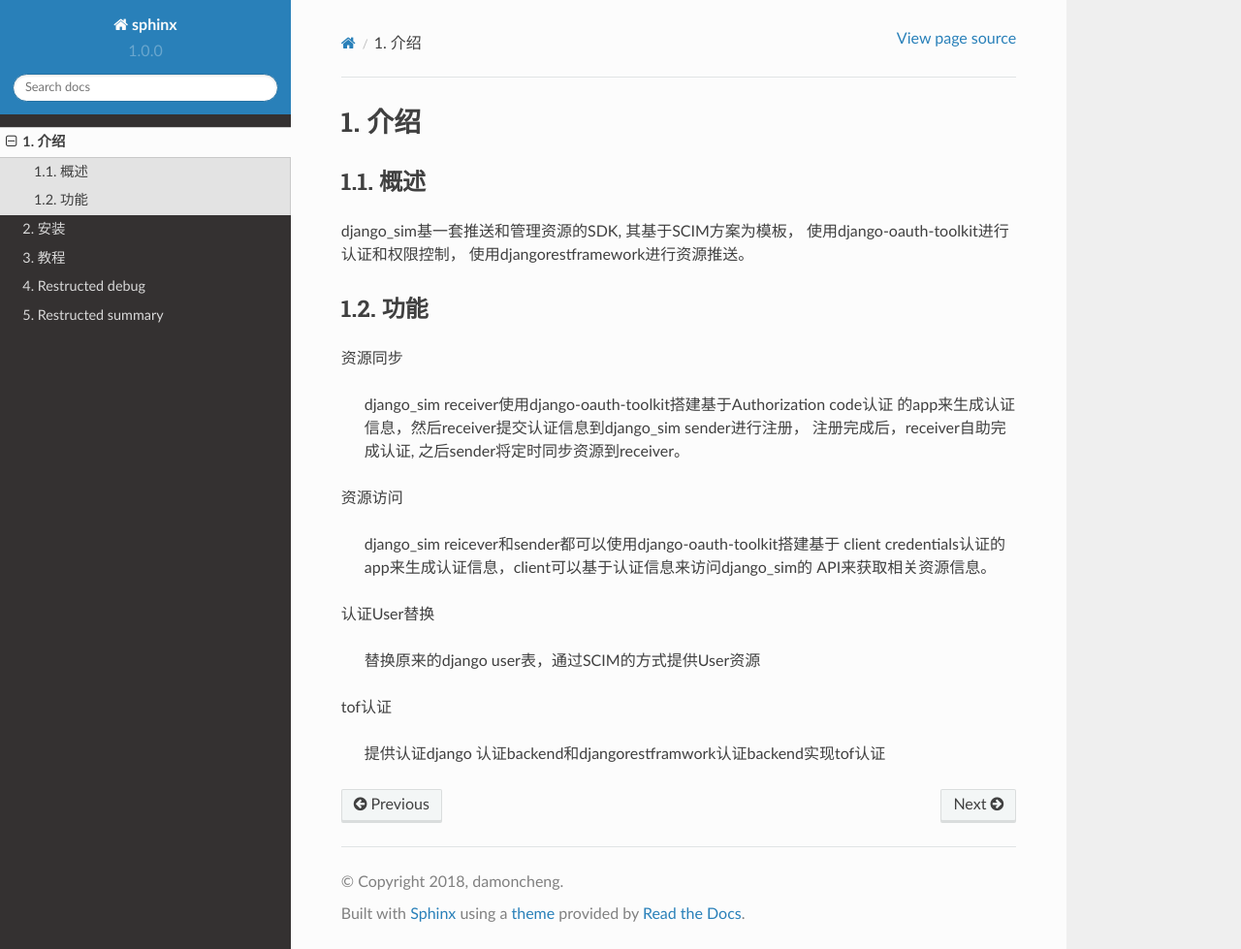
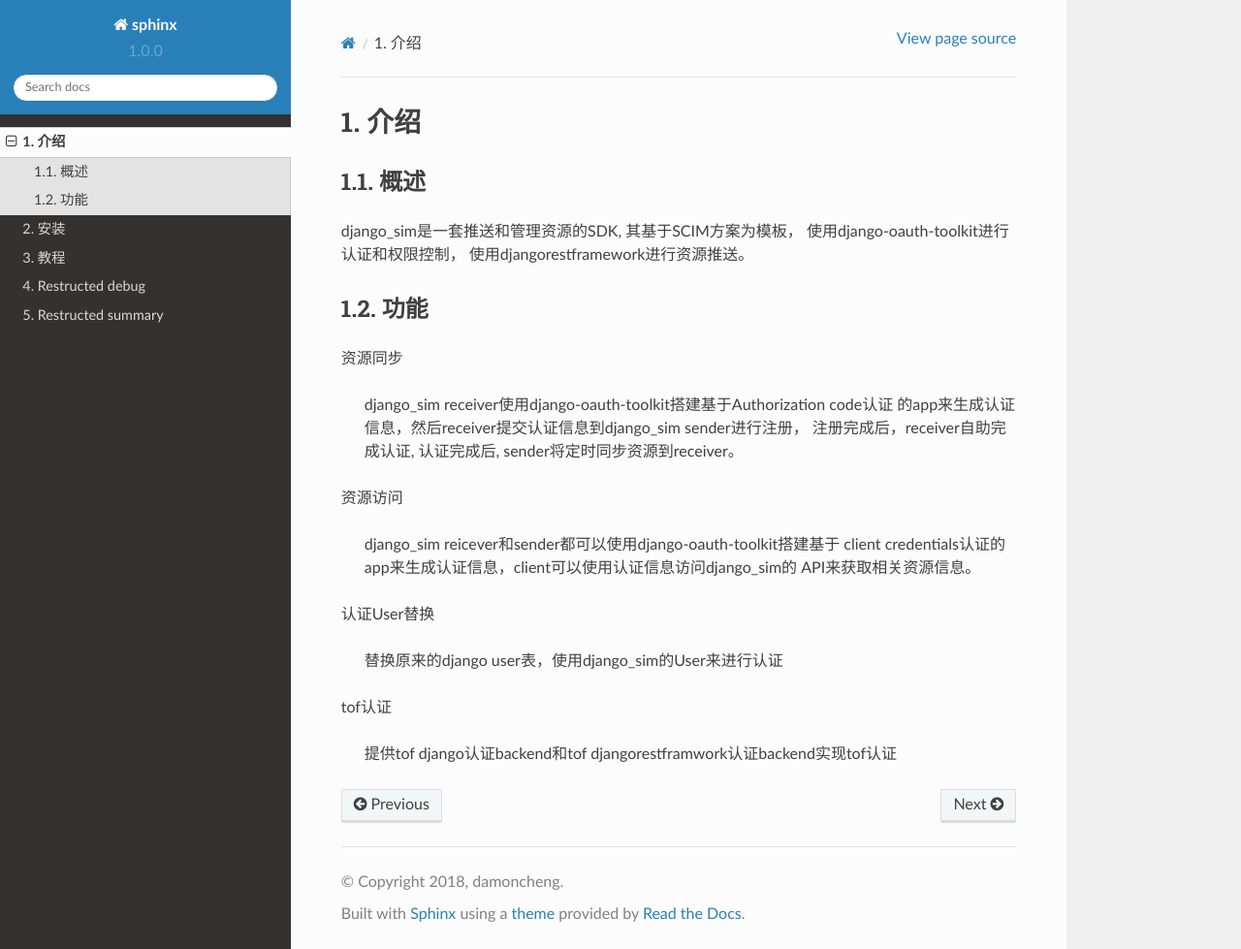
Before and after one commit to damoncheng/Sphinx, a Sphinx documentation site: the page built from source/restructed/django_sim_introdution.rst, in a window 1280 px wide and 979 px high. Shown: the whole window at 97% size. Built offline with Sphinx 7.4.7 and the Read the Docs theme 2.0.0, drawn with Linux system fonts in a browser that asks for light colours.

Commit message:
django_sim install document

```diff
--- a/source/restructed/django_sim_introdution.rst
+++ b/source/restructed/django_sim_introdution.rst
@@ -4,7 +4,7 @@
 
 概述
 ============================================================
-django_sim基一套推送和管理资源的SDK, 其基于SCIM方案为模板，
+django_sim是一套推送和管理资源的SDK, 其基于SCIM方案为模板，
 使用django-oauth-toolkit进行认证和权限控制，
 使用djangorestframework进行资源推送。
 
@@ -15,19 +15,19 @@ django_sim基一套推送和管理资源的SDK, 其基于SCIM方案为模板，
 
     django_sim receiver使用django-oauth-toolkit搭建基于Authorization code认证
     的app来生成认证信息，然后receiver提交认证信息到django_sim sender进行注册，
-    注册完成后，receiver自助完成认证, 之后sender将定时同步资源到receiver。
+    注册完成后，receiver自助完成认证, 认证完成后, sender将定时同步资源到receiver。
 
 
 资源访问
 
     django_sim reicever和sender都可以使用django-oauth-toolkit搭建基于
-    client credentials认证的app来生成认证信息，client可以基于认证信息来访问django_sim的
+    client credentials认证的app来生成认证信息，client可以使用认证信息访问django_sim的
     API来获取相关资源信息。
 
 认证User替换
 
-    替换原来的django user表，通过SCIM的方式提供User资源
+    替换原来的django user表，使用django_sim的User来进行认证
 
 tof认证
 
-    提供认证django 认证backend和djangorestframwork认证backend实现tof认证
+    提供tof django认证backend和tof djangorestframwork认证backend实现tof认证
```
Also changed, not shown: source/restructed/django_sim_install.rst (+8 -0 lines), 4 other files.
